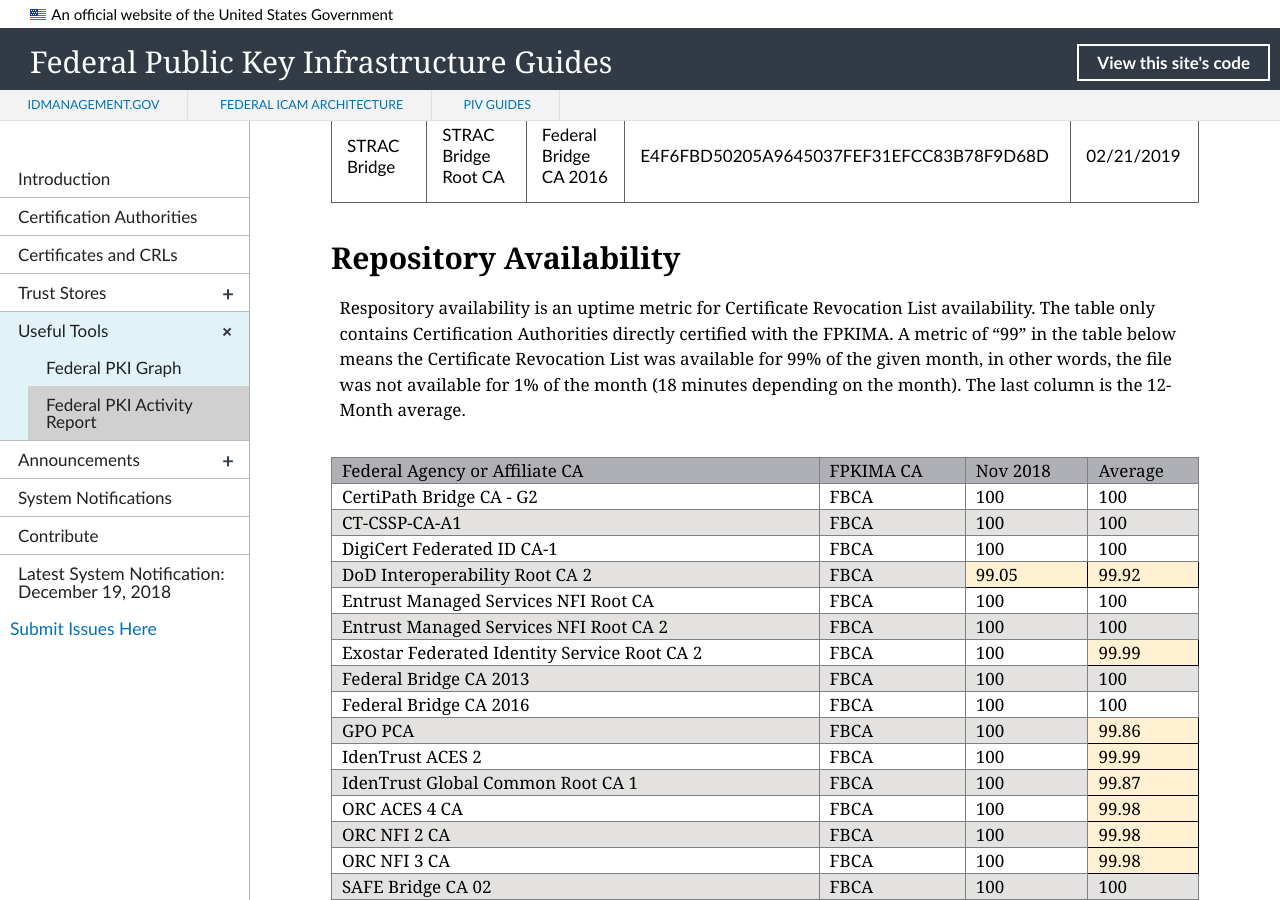
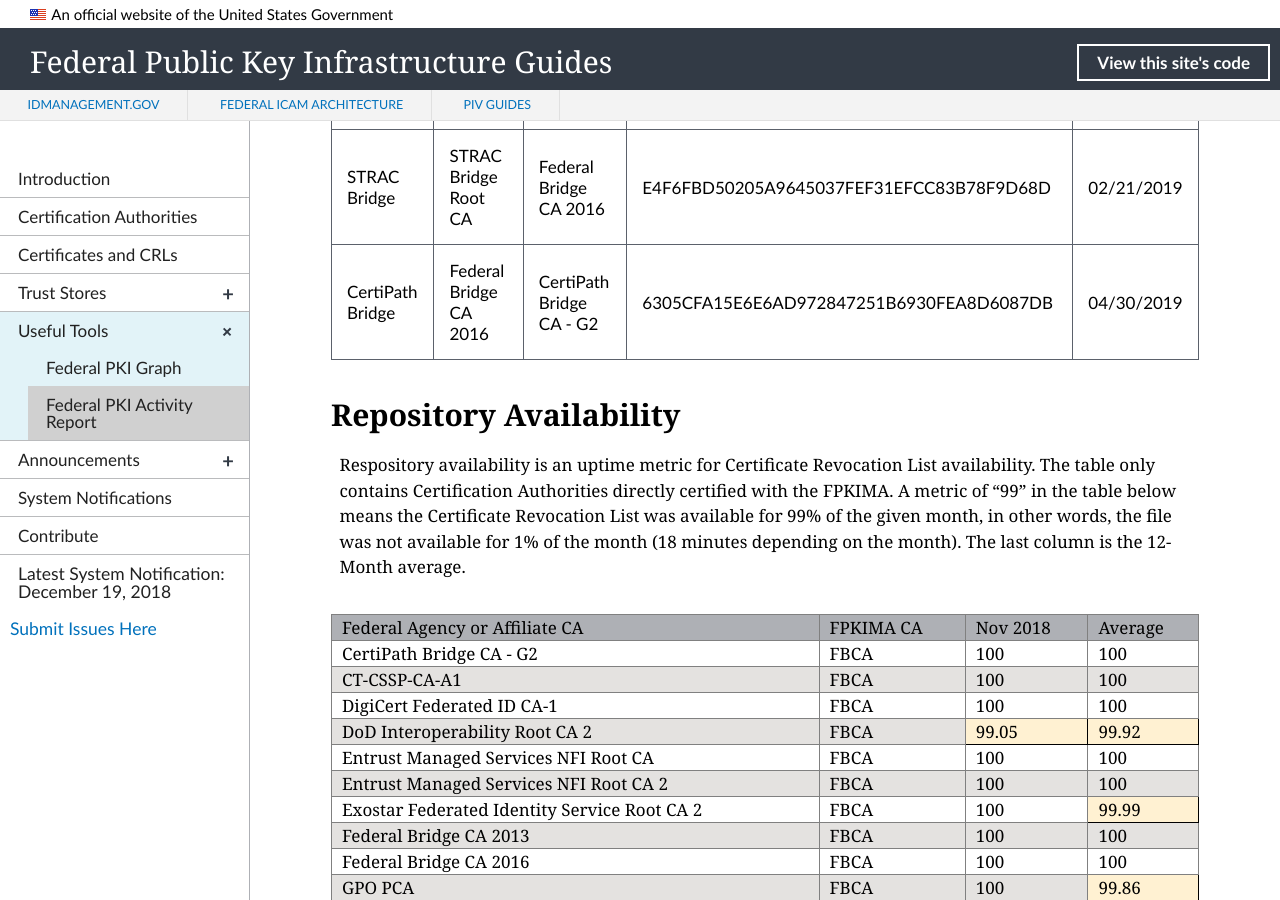
Before and after one commit to GSA/fpki-guides, a Jekyll site: the page built from _tools/03_fpki_activity_report.md, in a window 1280 px wide and 900 px high, scrolled down 2575 px. Built offline with Jekyll 4.4.1, drawn with Linux system fonts in a browser that asks for light colours; nearby versions of some CDN libraries; library files that are not in the unit come from our copies; some of the changed text lies outside the part shown.

Commit message:
Update 03_fpki_activity_report.md
Add CertiPath Bridge expiring in April

```diff
--- a/_tools/03_fpki_activity_report.md
+++ b/_tools/03_fpki_activity_report.md
@@ -5,7 +5,7 @@
 permalink: tools/fpkiactivityreport/
 ---
 
-Updated: December 1, 2018
+Updated: January 1, 2019
 
 This report provides a technical and policy compliance status for each Federal Public Key Infrastructure (FPKI) Affiliate.
 
@@ -45,6 +45,7 @@
 | --------- | ---------- | ---------- | ------ | ---------- |
 | STRAC Bridge | Federal Bridge CA 2016 | STRAC Bridge Root CA | 05B522AD82D4E1781BAB378E838AF4FFBAE0D7C9 | 02/21/2019 |
 | STRAC Bridge | STRAC Bridge Root CA | Federal Bridge CA 2016 | E4F6FBD50205A9645037FEF31EFCC83B78F9D68D | 02/21/2019 |
+| CertiPath Bridge | Federal Bridge CA 2016 | CertiPath Bridge CA - G2 | 6305CFA15E6E6AD972847251B6930FEA8D6087DB | 04/30/2019 |
 
 ## Repository Availability
 Respository availability is an uptime metric for Certificate Revocation List availability. The table only contains Certification Authorities directly certified with the FPKIMA. A metric of "99" in the table below means the Certificate Revocation List was available for 99% of the given month, in other words, the file was not available for 1% of the month (18 minutes depending on the month). The last column is the 12-Month average.
```
